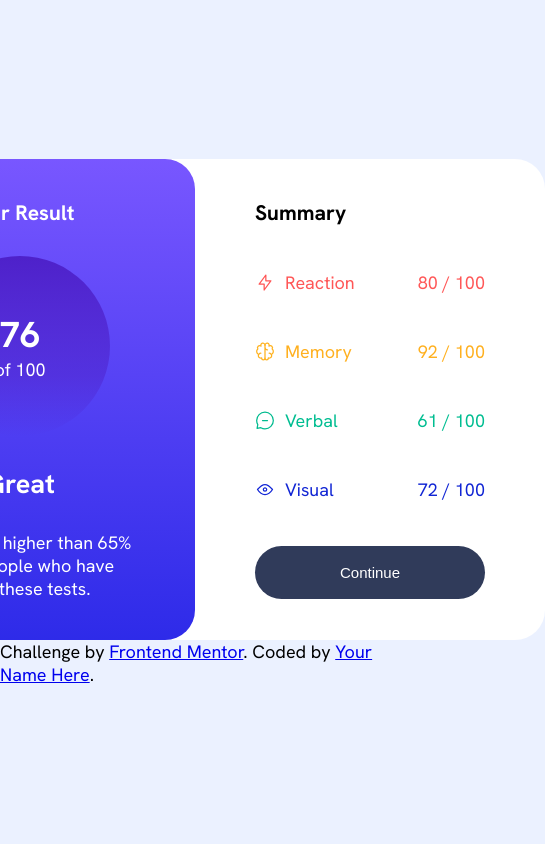
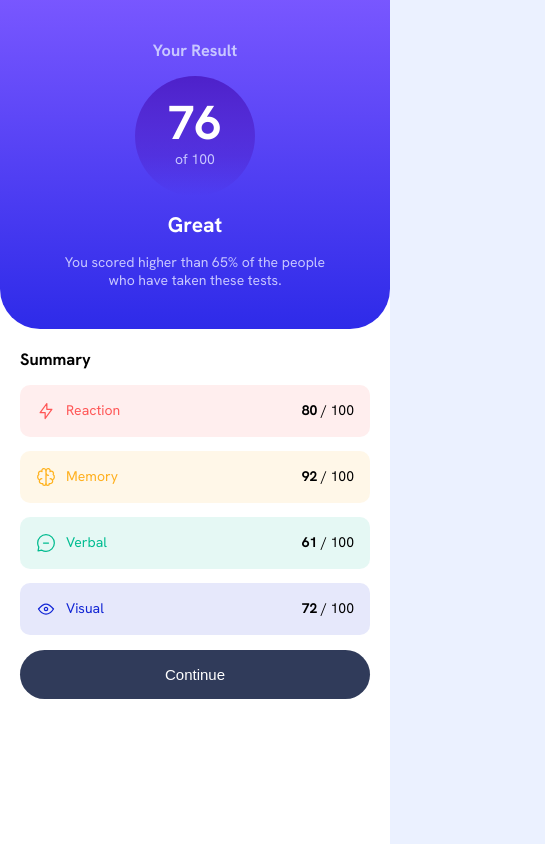
Before and after one commit to cristianmdn/results-summary-component, a plain HTML site: page index.html in a window 390 px wide. Shown: the whole page, 545 px wide, since content can reach past the window. Drawn offline with Linux system fonts and the light colour scheme.

Commit message:
responsive

```diff
--- a/index.html
+++ b/index.html
@@ -1,35 +1,40 @@
 <!DOCTYPE html>
 <html lang="en">
+
 <head>
   <meta charset="UTF-8">
-  <meta name="viewport" content="width=device-width, initial-scale=1.0"> <!-- displays site properly based on user's device -->
+  <meta name="viewport" content="width=device-width, initial-scale=1.0">
+  <!-- displays site properly based on user's device -->
   <title>Frontend Mentor | Results summary component</title>
   <link rel="stylesheet" href="style.css">
   <!-- Haken Grotesk Font -->
   <link rel="preconnect" href="https://fonts.googleapis.com">
   <link rel="preconnect" href="https://fonts.gstatic.com" crossorigin>
-  <link href="https://fonts.googleapis.com/css2?family=Hanken+Grotesk:ital,wght@0,100..900;1,100..900&display=swap" rel="stylesheet">
+  <link href="https://fonts.googleapis.com/css2?family=Hanken+Grotesk:ital,wght@0,100..900;1,100..900&display=swap"
+    rel="stylesheet">
 </head>
+
 <body>
   <main>
     <div class="your-result">
-      <h3>Your Result</h3>
+      <h3 class="gray">Your Result</h3>
       <div class="score">
         <h1>76</h1>
-        <p>of 100</p>
+        <p class="gray">of 100</p>
       </div>
       <h2>Great</h2>
-      <p>You scored higher than 65% of the people who have taken these tests.</p>
+      <p class="gray">You scored higher than 65% of the people who have taken these tests.</p>
     </div>
     <div class="summary">
       <h3>Summary</h3>
+      <div class="summary-items">
         <div class="reaction">
           <div class="img-text">
             <img src="./images/icon-reaction.svg" alt="">
             <p>Reaction</p>
           </div>
           <div class="reaction-number">
-          80 / 100
+            <b>80</b> <span>/ 100</span>
           </div>
         </div>
         <div class="memory">
@@ -38,7 +43,7 @@
             <p>Memory</p>
           </div>
           <div class="memory-number">
-          92 / 100
+            <b>92</b> <span>/ 100</span>
           </div>
         </div>
         <div class="verbal">
@@ -47,7 +52,7 @@
             <p>Verbal</p>
           </div>
           <div class="verbal-number">
-          61 / 100
+            <b>61</b> <span>/ 100</span>
           </div>
         </div>
         <div class="visual">
@@ -56,14 +61,14 @@
             <p>Visual</p>
           </div>
           <div class="visual-number">
-          72 / 100
+            <b>72</b> <span>/ 100</span>
+          </div>
         </div>
       </div>
       <button>Continue</button>
     </div>
   </main>
-
-  <footer class="attribution">
+  <footer>
     Challenge by <a href="https://www.frontendmentor.io?ref=challenge" target="_blank">Frontend Mentor</a>.
     Coded by <a href="#">Your Name Here</a>.
   </footer>
--- a/style.css
+++ b/style.css
@@ -15,7 +15,7 @@ body {
     background-color: hsl(221, 100%, 96%);
 }
 main {
-    min-width: 300px;
+    min-width: 350px;
     width: 700px;
     display: flex;
     border-radius: 30px;
@@ -26,7 +26,6 @@ main {
     display: flex;
     border-radius: 30px;
     flex-direction: column;
-    height: 100%;
     justify-content: space-between;
     align-items: center;
     gap: 30px;
@@ -40,13 +39,9 @@ main {
     text-align: center;
 }
 .summary {
-    border: none;
     align-items: flex-start;
-}
-.reaction, .memory, .verbal, .visual {
-    display: flex;
-    width: 100%;
-    justify-content: space-between;
+    padding-left: 35px;
+    padding-right: 35px;
 }
 .score {
     display: flex;
@@ -57,30 +52,106 @@ main {
     background-image: linear-gradient(hsla(256, 72%, 46%, 1),hsla(256, 72%, 46%, .75), hsla(256, 72%, 46%, .5), hsla(256, 72%, 46%, 0));
     align-items: center;
     justify-content: center;
+    gap: 10px;
+}
+.score h1 {
+    scale: 1.7;
+}
+.img-text {
+    display: flex;
+    gap: 10px;
+}
+.summary-items {
+    display: flex;
+    flex-direction: column;
+    gap: 14px;
+    width: 100%;
+}
+.reaction, .memory, .verbal, .visual {
+    display: flex;
+    width: 100%;
+    justify-content: space-between;
+    border-radius: 10px;
+    padding: 16px;
+}
+.reaction {
+    background-color: hsla(0, 100%, 67%, .1);
+}
+.reaction .img-text {
+    color: hsl(0, 100%, 67%);
+}
+.memory {
+    background-color: hsla(39, 100%, 56%, .1);
+}
+.memory .img-text {
+    color: hsl(39, 100%, 56%);
+}
+.verbal {
+    background-color: hsla(166, 100%, 37%, .1);
+}
+.verbal .img-text {
+    color: hsl(166, 100%, 37%);
+}
+.visual {
+    background-color: hsla(234, 85%, 45%, .1);
+}
+.visual .img-text {
+    color: hsl(234, 85%, 45%);
 }
 button {
     width: 100%;
     border: none;
-    padding: 18px;
+    padding: 16px;
     background-color: hsl(224, 30%, 27%);
     border-radius: 40px;
     color: white;
     font-size: 15px;
     font-weight: 500;
 }
-.img-text {
+footer {
     display: flex;
-    gap: 10px;
+    margin-top: 50px;
 }
-.reaction {
-    color: hsl(0, 100%, 67%);
+.gray {
+    color: hsl(241, 100%, 89%);
 }
-.memory {
-    color: hsl(39, 100%, 56%);
+@media (max-width: 750px) {
+    body {
+        font-size: 14px;
+    }
+    main {
+        width: 500px;
+    }
 }
-.verbal {
-    color: hsl(166, 100%, 37%);
+@media (max-width: 480px) {
+    main {
+        width: 100%;
+        height: 100vh;
+        flex-direction: column;
+        border-radius: 0;
+    }
+    .your-result, .summary {
+        width: 100%;
+        border-radius: 0;
+        gap: 15px;
+    }
+    .your-result {
+        border-bottom-left-radius: 40px;
+        border-bottom-right-radius: 40px;
+    }
+    .summary {
+        padding: 20px;
+    }
+    .score {
+        width: 120px;
+        height: 120px;
+    }
+    footer {
+        display: none;
+    }
 }
-.visual {
-    color: hsl(234, 85%, 45%);
+@media (max-width: 320px) {
+    main {
+        min-width: 280px;
+    }
 }
```
Lines whose indentation alone changed are shown as unchanged.
